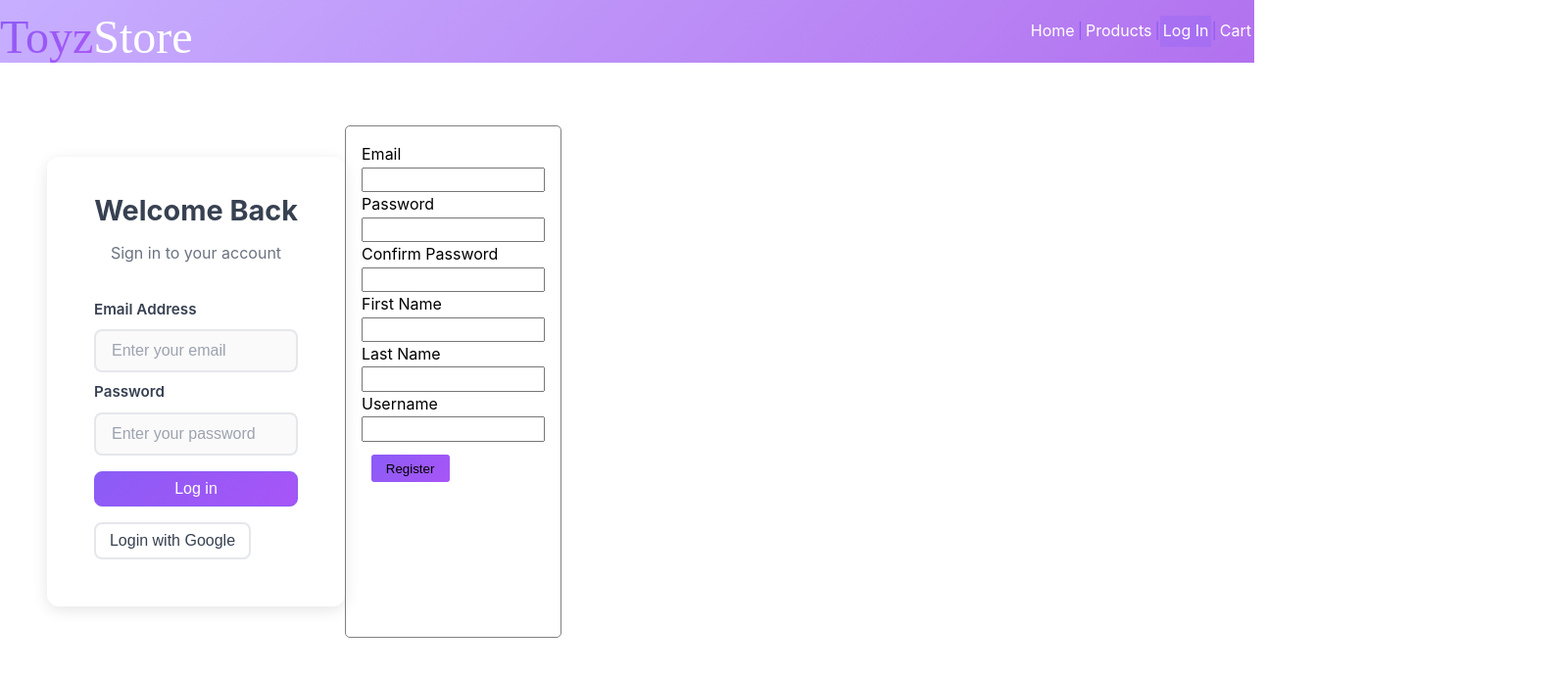
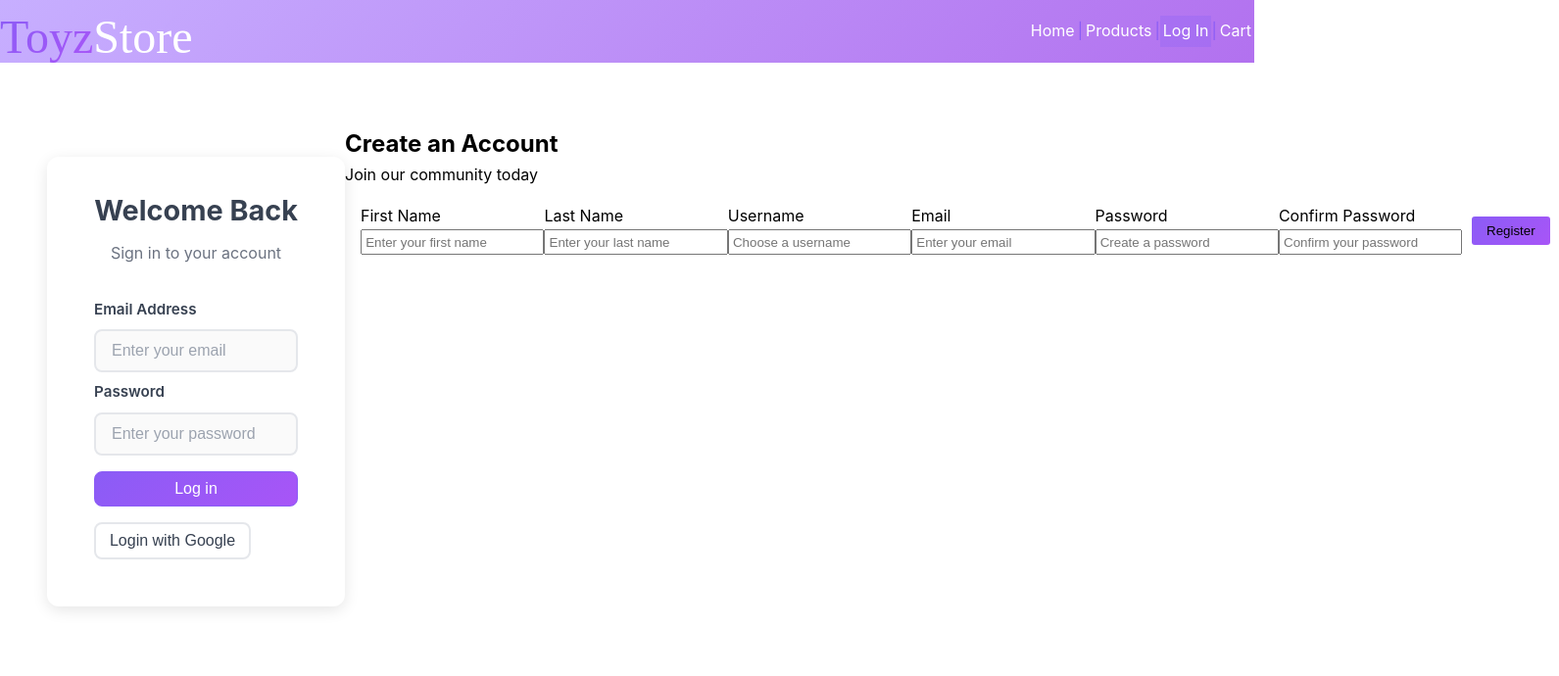
Before and after one commit to eturgeneva/store-frontend, a Vue app: page /profile in a window 1280 px wide. Shown: the top 690 px of the page at 98% size, 1591 px wide, since content can reach past the window. Built offline with nearby package versions, Linux system fonts and the light colour scheme; no server answers; a web font is replaced by a local one.

Commit message:
update elements rendered by UserRegister

```diff
--- a/src/components/UserRegister.vue
+++ b/src/components/UserRegister.vue
@@ -92,29 +92,63 @@ async function registerUser({ email, password, passwordConfirm, firstName, lastN
 </script>
 
 <template>
-    <div class="userRegister framed">
-            <label for="email">Email</label>
-            <input v-model="email" type="text" name="email" id="email">
+    <!-- <div class="userRegister framed"> -->
+    <div class="registerCard">
+        <div class="cardHeader">
+            <h2>Create an Account</h2>
+            <p>Join our community today</p>
+        </div>
 
-            <label for="password">Password</label>
-            <input v-model="password" type="password" name="password" id="password">
+        <form @submit.prevent="registerUser" class="registerForm">
+            <div>
+                <label for="first_name" class="formLabel">First Name</label>
+                <input v-model="firstName" type="text" name="first_name" id="first_name"
+                        class="formInput" placeholder="Enter your first name" required>
+            </div>
 
-            <label for="password">Confirm Password</label>
-            <input v-model="passwordConfirm" type="password" name="passwordConfirm" id="passwordConfirm">
+            <div>
+                <label for="last_name" class="formLabel">Last Name</label>
+                <input v-model="lastName" type="text" name="last_name" id="last_name"
+                        class="formInput" placeholder="Enter your last name" required>
+            </div>
 
-            <label for="first_name">First Name</label>
-            <input v-model="firstName" type="text" name="first_name" id="first_name"></input>
+            <div>
+                <label for="username" class="formLabel">Username</label>
+                <input v-model="username" type="text" name="username" id="username"
+                        class="formInput" placeholder="Choose a username" required>
+            </div>
 
-            <label for="last_name">Last Name</label>
-            <input v-model="lastName" type="text" name="last_name" id="last_name"></input>
+            <div>
+                <label for="email" class="formLabel">Email</label>
+                <input v-model="email" type="text" name="email" id="email"
+                        class="formInput" placeholder="Enter your email" required>
+            </div>
 
-            <label for="username">Username</label>
-            <input v-model="username" type="text" name="username" id="username"></input>
+            <div>
+                <label for="password" class="formLabel">Password</label>
+                <input v-model="password" type="password" name="password" id="password"
+                        class="formInput" placeholder="Create a password" required>
+            </div>
 
-            <div class="buttons">
-                <button @click="registerUser({ email, password, passwordConfirm, firstName, lastName, username })"
-                class="registerButton">Register</button>
+            <div>
+                <label for="password" class="formLabel">Confirm Password</label>
+                <input v-model="passwordConfirm" type="password" name="passwordConfirm" id="passwordConfirm"
+                        class="formInput" placeholder="Confirm your password" required>
             </div>
+
+            <div v-if="errorMessage" class="errorMessage">
+                {{ errorMessage }}
+            </div>
+
+            <div v-if="successMessage" class="successMessage">
+                {{ successMessage }}
+            </div>
+
+            <div class="formActions">
+                    <button @click="registerUser({ email, password, passwordConfirm, firstName, lastName, username })"
+                    class="registerButton">Register</button>
+            </div>
+        </form>
     </div>
 </template>
 
```
